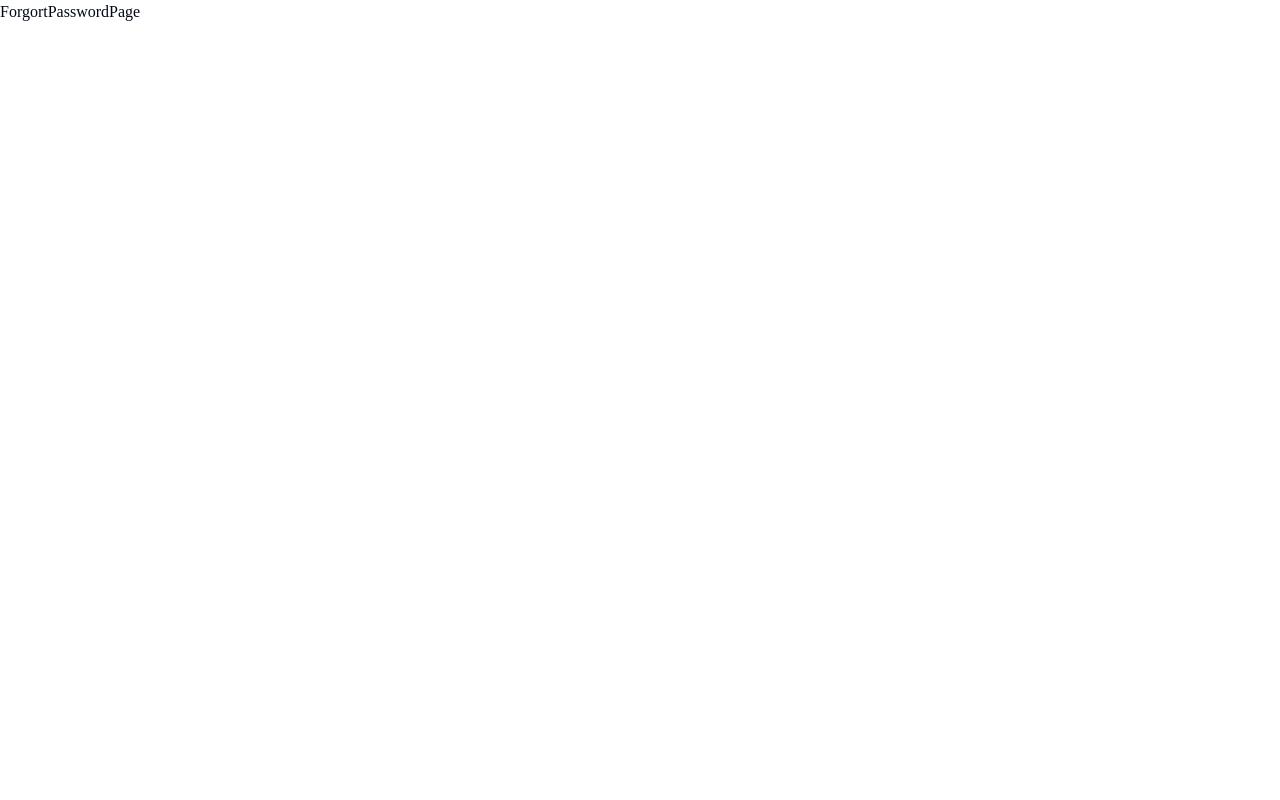
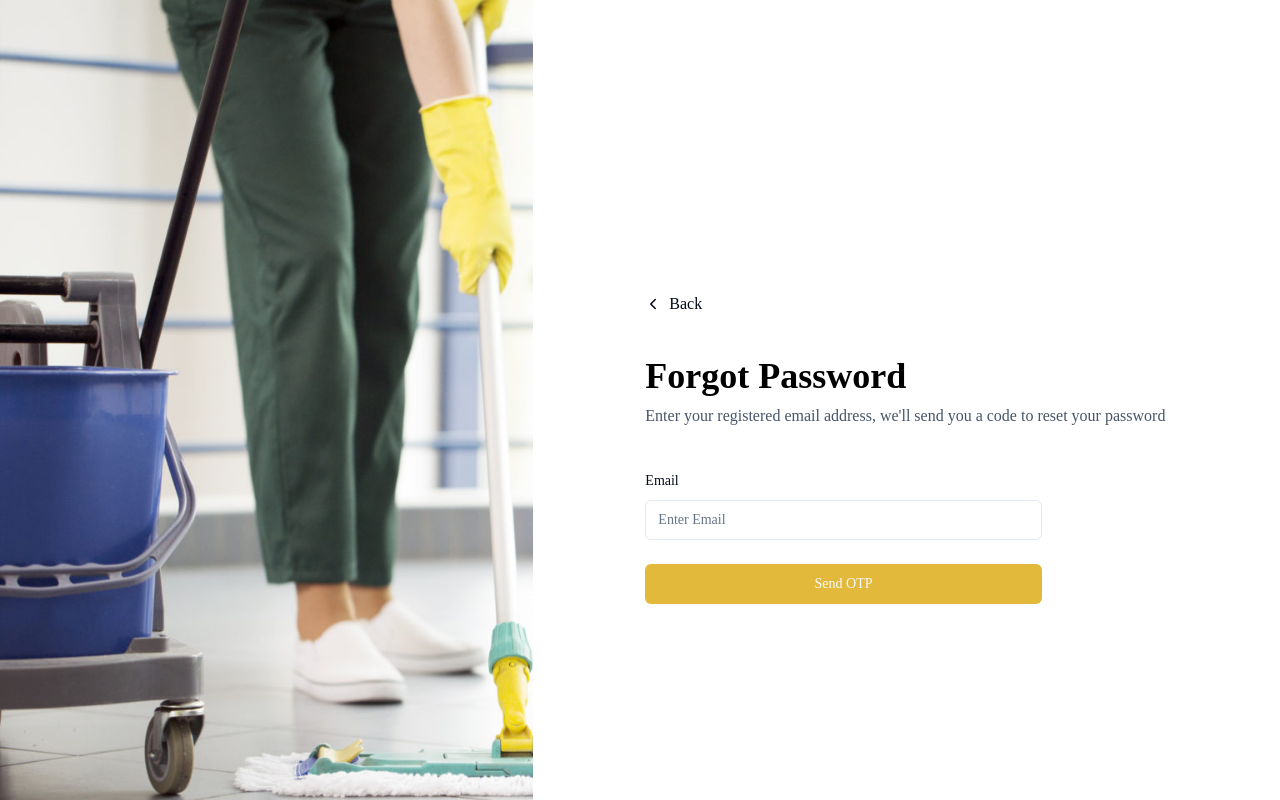
Before and after one commit to codeplan73/linos-touch-booking-web, a Next.js app: page /forgotpassword in a window 1280 px wide. Built offline with nearby package versions, Linux system fonts and the light colour scheme.

Commit message:
build forgot password page and form

```diff
--- a/app/(auth)/login/LoginForm.tsx
+++ b/app/(auth)/forgotpassword/forgotPasswordForm.tsx
@@ -12,21 +12,18 @@ import {
   FormMessage,
 } from "@/components/ui/form";
 import { Input } from "@/components/ui/input";
-import { Checkbox } from "@/components/ui/checkbox";
 import { Button } from "@/components/ui/button";
 import Link from "next/link";
 
 const formSchema = z.object({
   email: z.string().email("Please enter a valid email address"),
-  password: z.string().min(11, "Please enter Phone number"),
 });
 
-const LoginForm = () => {
+const ForgotPasswordForm = () => {
   const form = useForm<z.infer<typeof formSchema>>({
     resolver: zodResolver(formSchema),
     defaultValues: {
       email: "",
-      password: "",
     },
   });
 
@@ -55,50 +52,13 @@ const LoginForm = () => {
             </FormItem>
           )}
         />
-        <FormField
-          control={form.control}
-          name="password"
-          render={({ field }) => (
-            <FormItem>
-              <FormLabel>password</FormLabel>
-              <FormControl>
-                <Input
-                  type="password"
-                  placeholder="Enter password"
-                  {...field}
-                />
-              </FormControl>
-              <FormMessage />
-            </FormItem>
-          )}
-        />
-
-        <div className="flex items-center justify-between">
-          <div className="items-top flex space-x-2">
-            <Checkbox
-              id="terms1"
-              className="bg-warningColor text-white checked:bg-warningColor border-warningColor"
-            />
-            <div className="grid gap-1.5 leading-none">
-              <label
-                htmlFor="terms1"
-                className="text-sm font-medium leading-none peer-disabled:cursor-not-allowed peer-disabled:opacity-70"
-              >
-                Remember Me
-              </label>
-            </div>
-          </div>
-          <Link href="/forgotpassword" className="text-warningColor">
-            Forgot Password
-          </Link>
-        </div>
 
         <Button type="submit" className="w-full bg-warningColor">
-          Login
+          Send OTP
         </Button>
       </form>
     </Form>
   );
 };
 
-export default LoginForm;
+export default ForgotPasswordForm;
--- a/app/(auth)/forgotpassword/page.tsx
+++ b/app/(auth)/forgotpassword/page.tsx
@@ -1,7 +1,40 @@
 import React from "react";
+import Image from "next/image";
+import ForgotPasswordForm from "./forgotPasswordForm";
+import Link from "next/link";
+import { IoIosArrowBack } from "react-icons/io";
 
 const ForgotPasswordPage = () => {
-  return <div>ForgortPasswordPage</div>;
+  return (
+    <div className="flex items-start relative">
+      <div className="absolute inset-0 bg-black opacity-50"></div>
+      <div className="hidden md:block md:w-5/12 h-[100vh]">
+        <Image
+          src={"/images/auth.jpeg"}
+          alt="auth image"
+          layout="fill"
+          objectFit="cover"
+        />
+      </div>
+      <div className="w-full md:w-7/12 z-10 md:h-screen bg-white flex flex-col gap-10  items-start justify-center pt-56 md:pt-24 px-10 md:pl-28 ">
+        <Link
+          href="/login"
+          className="flex items-center justify-start space-x-2"
+        >
+          <IoIosArrowBack /> <span>Back</span>
+        </Link>
+
+        <div className="flex flex-col gap-2">
+          <h4 className="text-left text-4xl font-bold text-black">
+            Forgot Password
+          </h4>
+          <p className="text-md text-left text-slate-600">{`Enter your registered email address, we'll send you a code to reset your password`}</p>
+        </div>
+
+        <ForgotPasswordForm />
+      </div>
+    </div>
+  );
 };
 
 export default ForgotPasswordPage;
--- a/app/(auth)/login/page.tsx
+++ b/app/(auth)/login/page.tsx
@@ -1,6 +1,7 @@
 import React from "react";
 import Image from "next/image";
 import LoginForm from "./LoginForm";
+import Link from "next/link";
 
 const LoginPage = () => {
   return (
@@ -15,6 +16,7 @@ const LoginPage = () => {
         />
       </div>
       <div className="w-full md:w-7/12 z-10 md:h-screen bg-white flex flex-col gap-10 items-center md:items-start justify-center md:justify-start pt-32 md:pt-24 px-10 md:pl-28 ">
+        <Link href="/">
           <Image
             src={"/images/logo.png"}
             alt="auth image"
@@ -22,6 +24,7 @@ const LoginPage = () => {
             height={1000}
             className="w-20 h-20"
           />
+        </Link>
 
         <div className="flex flex-col gap-2">
           <h4 className="text-center text-4xl font-bold text-warningColor">
--- a/app/(auth)/resetpassword/page.tsx
+++ b/app/(auth)/resetpassword/page.tsx
@@ -1,7 +1,40 @@
 import React from "react";
+import Image from "next/image";
+import OTPForm from "./forgotPasswordForm";
+import Link from "next/link";
+import { IoIosArrowBack } from "react-icons/io";
 
 const ResetPasswordPage = () => {
-  return <div>ResetPasswordPage</div>;
+  return (
+    <div className="flex items-start relative">
+      <div className="absolute inset-0 bg-black opacity-50"></div>
+      <div className="hidden md:block md:w-5/12 h-[100vh]">
+        <Image
+          src={"/images/auth.jpeg"}
+          alt="auth image"
+          layout="fill"
+          objectFit="cover"
+        />
+      </div>
+      <div className="w-full md:w-7/12 z-10 md:h-screen bg-white flex flex-col gap-10  items-start justify-center pt-56 md:pt-24 px-10 md:pl-28 ">
+        <Link
+          href="/login"
+          className="flex items-center justify-start space-x-2"
+        >
+          <IoIosArrowBack /> <span>Back</span>
+        </Link>
+
+        <div className="flex flex-col gap-2">
+          <h4 className="text-left text-4xl font-bold text-black">
+            Forgot Password
+          </h4>
+          <p className="text-md text-left text-slate-600">{`Enter your registered email address, we'll send you a code to reset your password`}</p>
+        </div>
+
+        <ForgotPasswordForm />
+      </div>
+    </div>
+  );
 };
 
 export default ResetPasswordPage;
```
Also changed, not shown: app/(auth)/resetpassword/OTPForm.tsx (added). Lines whose indentation alone changed are shown as unchanged.
